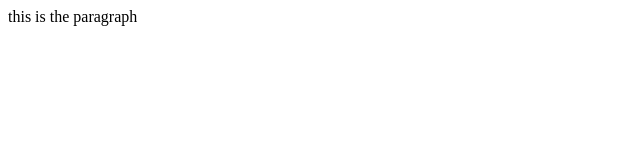
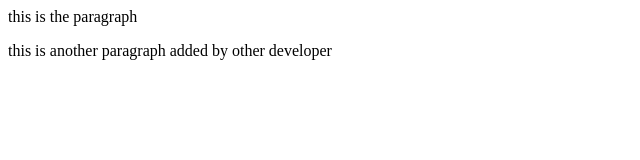
Before and after one commit to Abhinavk910/git_checking, a plain HTML site: page index.html in a window 1280 px wide. Shown: the whole page, without its empty margins (0-640 px from the left). Drawn offline with Linux system fonts and the light colour scheme.

Commit message:
Update index.html

```diff
--- a/index.html
+++ b/index.html
@@ -1 +1,2 @@
 <p> this is the paragraph</p>
+<P> this is another paragraph added by other developer</P>
```
